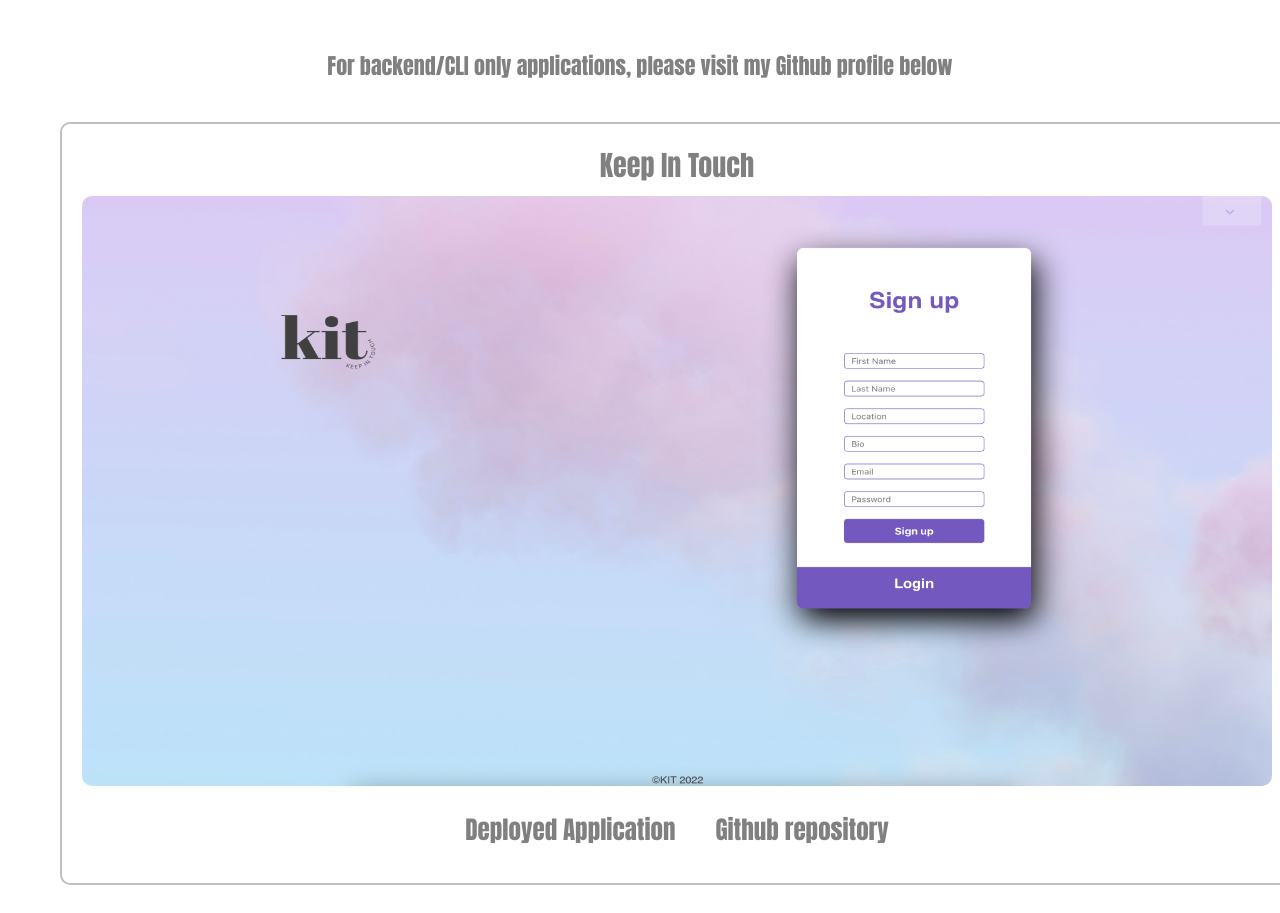
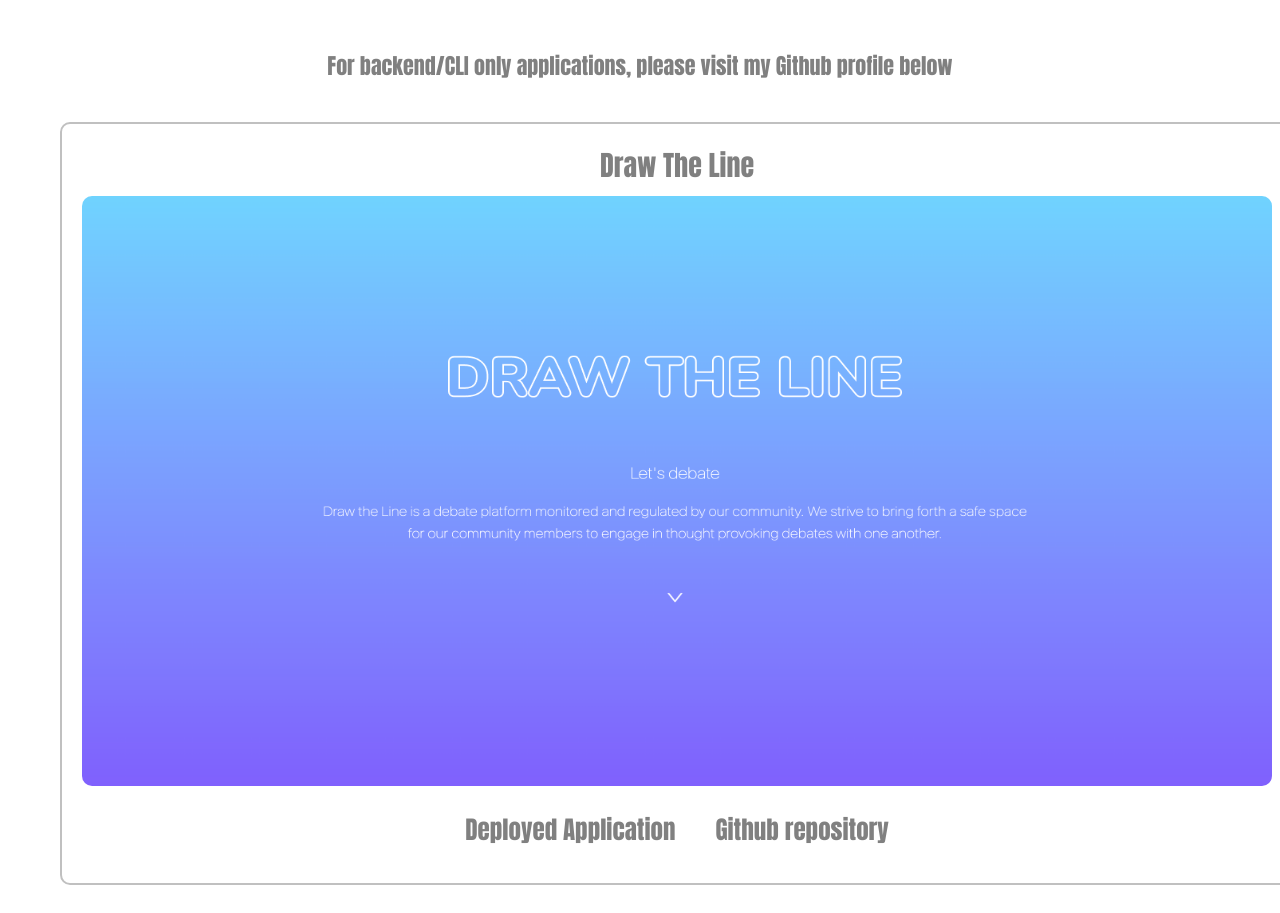
Before and after one commit to kpbader/kpb-portfolio-by-react, a React (Create React App) app: page /Projects in a window 1280 px wide. Shown: the part 280-1193 px from the top of the page. Built offline with nearby package versions, Linux system fonts and the light colour scheme.

Commit message:
draw the line added to portfolio

```diff
--- a/src/App.css
+++ b/src/App.css
@@ -1,4 +1,3 @@
-
 * {
   box-sizing: border-box;
   margin: 0px;
@@ -6,8 +5,8 @@
 }
 
 :root {
-    --primary-color: white ;
-    --secondary-color:grey;
+  --primary-color: white;
+  --secondary-color: grey;
   --tertiary-color: silver;
   --fourth-color: black;
 }
@@ -41,7 +40,7 @@
     font-size: 30px;
   }
 
-  #nav-titles #title-list .title  {
+  #nav-titles #title-list .title {
     font-size: 22px;
   }
 
@@ -49,7 +48,6 @@
     display: flex;
     flex-wrap: wrap;
     height: 1050px;
-
   }
 
   #about #about-container .selfie img {
@@ -67,6 +65,11 @@
   #projects p {
     font-size: 20px;
     text-align: center;
+  }
+
+  #draw-the-line .dtl-image {
+    height: 150px;
+    width: 300px;
   }
 
   #kit .kit-image {
@@ -110,7 +113,6 @@
     font-size: 22px;
   }
 
-
   #password-generator .password {
     height: 150px;
     width: 300px;
@@ -120,7 +122,7 @@
     font-size: 22px;
   }
 
-  #contact-container #contact-form{
+  #contact-container #contact-form {
     height: 575px;
   }
 
@@ -136,7 +138,7 @@
     padding: 20px;
   }
 
-  footer div a{
+  footer div a {
     font-size: 20px;
   }
 }
@@ -161,6 +163,11 @@
     text-align: center;
   }
 
+  #draw-the-line .dtl-image {
+    height: 250px;
+    width: 500px;
+  }
+
   #kit .kit-image {
     height: 250px;
     width: 500px;
@@ -170,7 +177,6 @@
     height: 250px;
     width: 500px;
   }
-
 
   #projects #note-taker a {
     font-size: 22px;
@@ -203,7 +209,6 @@
     font-size: 22px;
   }
 
-
   #password-generator .password {
     height: 250px;
     width: 500px;
@@ -213,7 +218,7 @@
     font-size: 22px;
   }
 
-  #contact-container #contact-form{
+  #contact-container #contact-form {
     height: 385px;
   }
 
@@ -228,7 +233,6 @@
   #contact-container #contact-form #form-slot-3 {
     padding: 20px;
   }
-
 }
 
 /* Landscape tablets, 768px + */
@@ -251,6 +255,11 @@
     text-align: center;
   }
 
+  #draw-the-line .dtl-image {
+    height: 250px;
+    width: 500px;
+  }
+
   #kit .kit-image {
     height: 250px;
     width: 500px;
@@ -260,7 +269,6 @@
     height: 250px;
     width: 500px;
   }
-
 
   #projects #note-taker a {
     font-size: 22px;
@@ -293,7 +301,6 @@
     font-size: 22px;
   }
 
-
   #password-generator .password {
     height: 250px;
     width: 500px;
@@ -303,19 +310,23 @@
     font-size: 22px;
   }
 
-  #contact-container #contact-form{
+  #contact-container #contact-form {
     height: 300px;
   }
 
   #contact-container #contact-form #form-slot-1 {
     padding-left: 10px;
   }
-
-
 }
 
 /* Laptops and desktops, 992px + */
 @media only screen and (min-width: 980px) and (max-width: 1024px) {
+
+  #draw-the-line .dtl-image {
+    height: 350px;
+    width: 700px;
+  }
+
   #kit .kit-image {
     height: 350px;
     width: 700px;
@@ -341,7 +352,6 @@
     width: 600px;
   }
 
-
   #password-generator .password {
     height: 250px;
     width: 500px;
--- a/src/components/Projects/projects.css
+++ b/src/components/Projects/projects.css
@@ -14,6 +14,49 @@
   color: var(--secondary-color);
   margin-bottom: 20px;
 }
+
+/* PROJECT START */
+
+#draw-the-line h3 {
+  font-size: 28px;
+  font-weight: normal;
+  text-align: center;
+}
+
+#draw-the-line  {
+  display: flex;
+  flex-wrap: wrap;
+  height: 1300x;
+  width: 1345px;
+  margin: 15px;
+  padding: 15px;
+  border: 2px solid var(--tertiary-color);
+  border-radius: 10px;
+  justify-content: center;
+}
+
+#draw-the-line a {
+  display: flex;
+  flex-direction: column-reverse;
+  flex-wrap: wrap;
+  text-align: center;
+  font-size: 25px;
+  font-weight: lighter;
+  padding: 20px;
+  color: var(--secondary-color);
+  text-decoration: none;
+}
+
+#draw-the-line  a:hover {
+  color: var(--tertiary-color);
+}
+.dtl-image {
+  height: 600px;
+  width: 1200px;
+  border-radius: 15px;
+}
+
+/* END */
 
 /* PROJECT START */
 #kit h3 {
--- a/src/components/Projects/projects.js
+++ b/src/components/Projects/projects.js
@@ -1,4 +1,5 @@
 import kit from '../../assets/images/kit_screenshot_final.png'
+import draw from '../../assets/images/draw-the-line.png';
 import notetaker from '../../assets/images/note-taker-screenshot.png'
 import weather from '../../assets/images/tell_me_the_weather.png'
 import quiz from '../../assets/images/rapid-quiz-screenshot.png'
@@ -10,6 +11,12 @@ function portfolio(props) {
     return (
         <section id="projects">
             <p>For backend/CLI only applications, please visit my Github profile below</p>
+            <div id="draw-the-line">
+                <h3>Draw The Line</h3>
+                <img src={draw} className="dtl-image" alt="Screenshot of group social media project" />
+                <a href="https://draw-the-line-repo.herokuapp.com/" target="_blank" rel="noopener noreferrer">Deployed Application</a>
+                <a href="https://github.com/Abarragan89/draw-the-line" target="_blank" rel="noopener noreferrer">Github repository</a>
+            </div>
             <div id="kit">
                 <h3>Keep In Touch</h3>
                 <img src={kit} className="kit-image" alt="Screenshot of group social media project" />
```
Also changed, not shown: src/assets/images/draw-the-line.png (added). Lines whose indentation alone changed are shown as unchanged.
